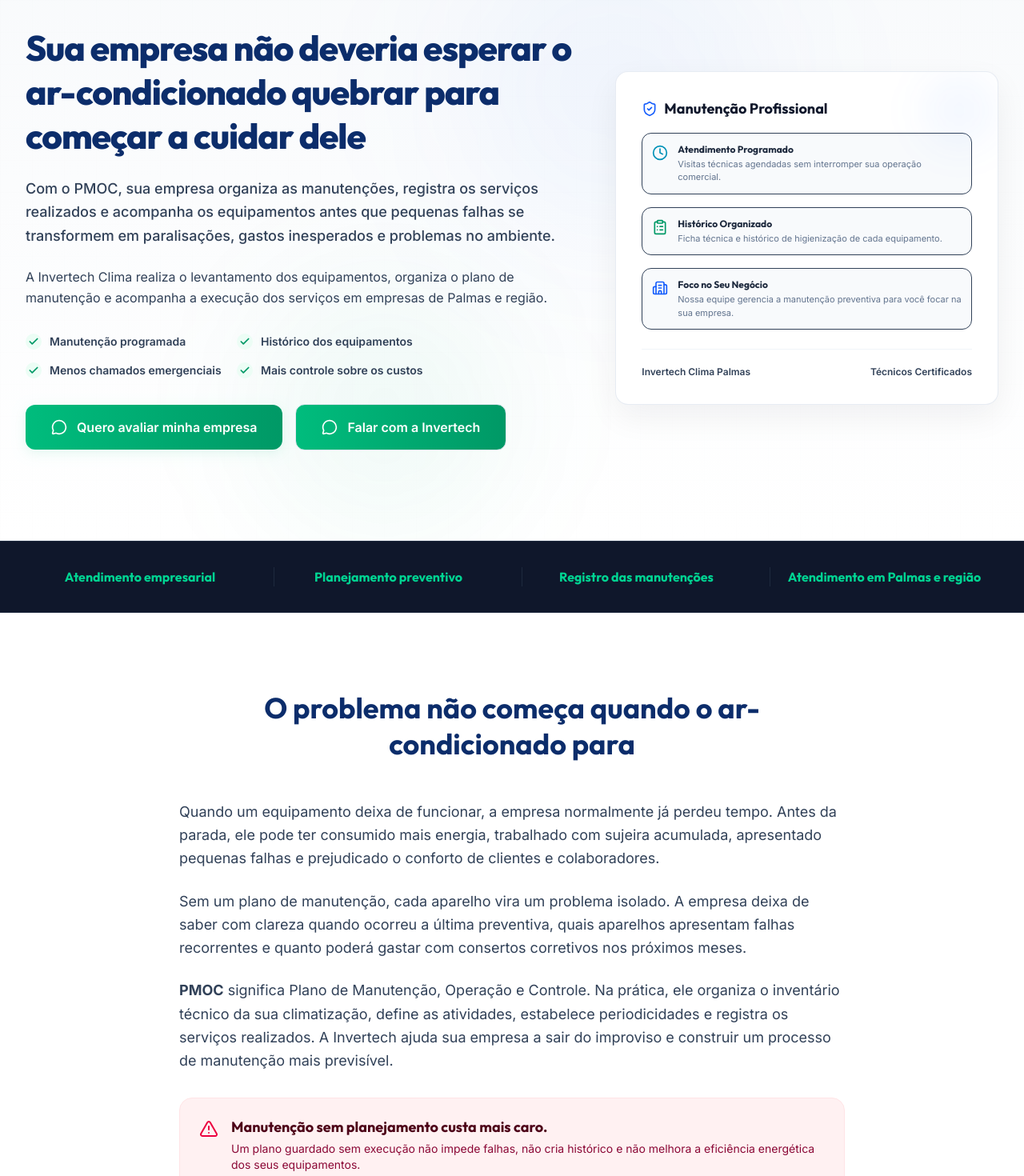
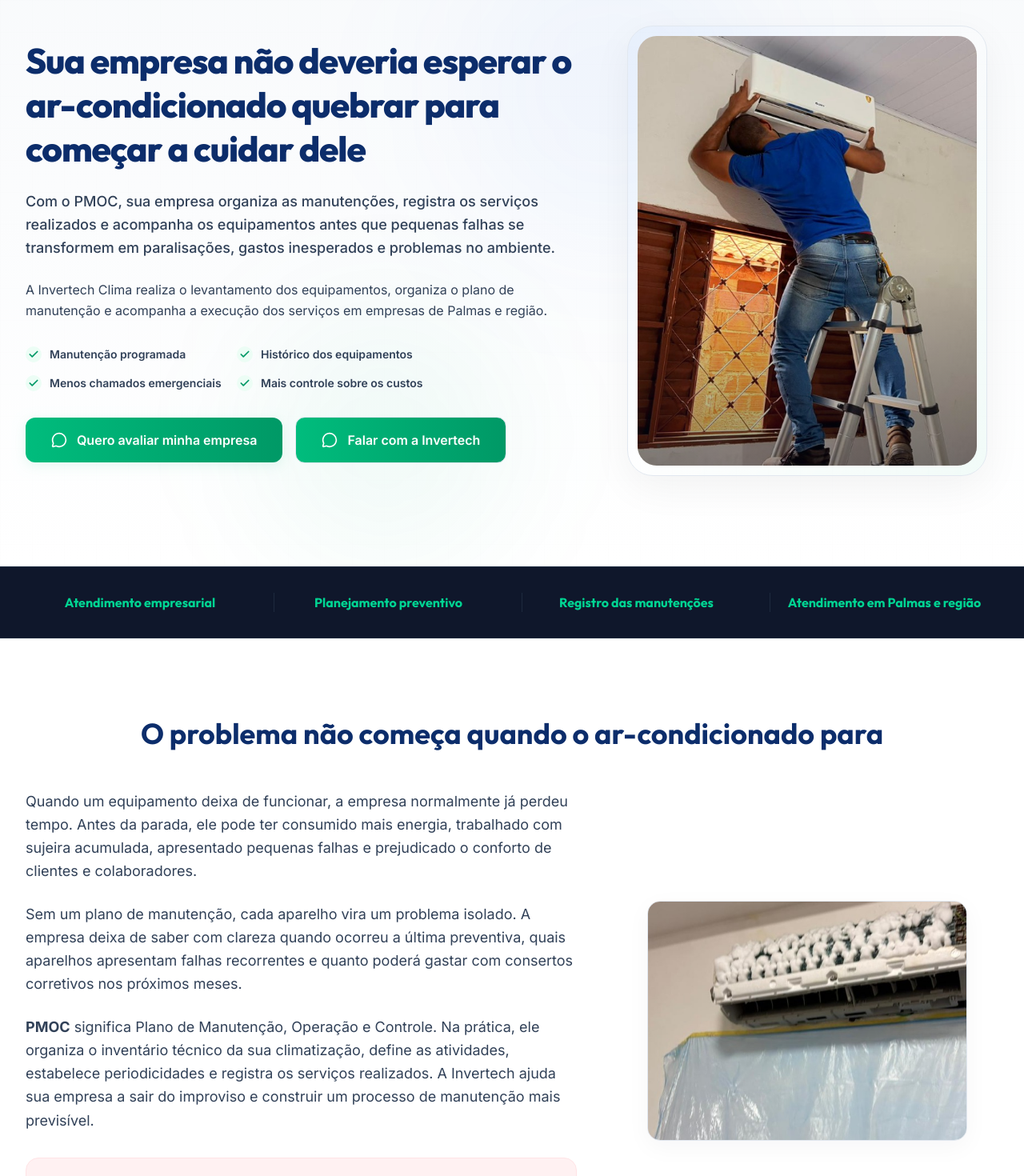
Before and after one commit to Reinatofarias/lpinvertechclima, a Next.js app: page /pmoc-palmas in a window 1280 px wide. Shown: the part 160-1630 px from the top of the page at 80% size. Built offline with nearby package versions, Linux system fonts and the light colour scheme.

Commit message:
design: integrar fotos reais de manutencao e instalacao da home na landing page do pmoc

```diff
--- a/src/app/pmoc-palmas/page.tsx
+++ b/src/app/pmoc-palmas/page.tsx
@@ -1,4 +1,5 @@
 import type { Metadata } from "next";
+import Image from "next/image";
 import {
   Check,
   X,
@@ -130,45 +131,20 @@ export default function PMOCPage() {
                 </div>
               </div>
 
-              {/* Visual Tech Panel (Textual Trust Indicators / Minimal UI) */}
-              <div className="lg:col-span-5 flex flex-col justify-center">
-                <div className="bg-white rounded-2xl border border-slate-200/80 p-6 md:p-8 shadow-[0_15px_40px_rgba(15,23,42,0.06)] relative overflow-hidden">
-                  <div className="absolute top-0 right-0 w-24 h-24 bg-blue-500/5 rounded-full blur-xl pointer-events-none" />
-
-                  <h3 className="font-outfit font-bold text-slate-900 text-lg mb-4 flex items-center gap-2">
-                    <ShieldCheck className="w-5 h-5 text-blue-600" />
-                    Manutenção Profissional
-                  </h3>
-
-                  <div className="space-y-4">
-                    <div className="p-3 bg-slate-50 rounded-xl border border-slate-150 flex items-start gap-3">
-                      <Clock className="w-5 h-5 text-cyan-600 shrink-0 mt-0.5" />
-                      <div>
-                        <h4 className="text-slate-800 text-xs font-bold font-outfit">Atendimento Programado</h4>
-                        <p className="text-[11px] text-slate-500 mt-0.5">Visitas técnicas agendadas sem interromper sua operação comercial.</p>
-                      </div>
-                    </div>
-
-                    <div className="p-3 bg-slate-50 rounded-xl border border-slate-150 flex items-start gap-3">
-                      <ClipboardList className="w-5 h-5 text-emerald-600 shrink-0 mt-0.5" />
-                      <div>
-                        <h4 className="text-slate-800 text-xs font-bold font-outfit">Histórico Organizado</h4>
-                        <p className="text-[11px] text-slate-500 mt-0.5">Ficha técnica e histórico de higienização de cada equipamento.</p>
-                      </div>
-                    </div>
-
-                    <div className="p-3 bg-slate-50 rounded-xl border border-slate-150 flex items-start gap-3">
-                      <Building2 className="w-5 h-5 text-blue-600 shrink-0 mt-0.5" />
-                      <div>
-                        <h4 className="text-slate-800 text-xs font-bold font-outfit">Foco no Seu Negócio</h4>
-                        <p className="text-[11px] text-slate-500 mt-0.5">Nossa equipe gerencia a manutenção preventiva para você focar na sua empresa.</p>
-                      </div>
-                    </div>
-                  </div>
-
-                  <div className="mt-6 pt-5 border-t border-slate-100 flex items-center justify-between text-slate-550 text-xs font-semibold">
-                    <span>Invertech Clima Palmas</span>
-                    <span>Técnicos Certificados</span>
+              {/* Right Column: Visual Composition with Image */}
+              <div className="lg:col-span-5 relative w-full flex items-center justify-center mt-6 lg:mt-0">
+                <div className="relative group w-full max-w-[450px] aspect-[4/5] sm:aspect-[4/4.5] lg:aspect-[4/5] rounded-[32px] p-3 bg-gradient-to-br from-blue-500/5 via-cyan-500/0 to-emerald-500/5 border border-slate-200 shadow-[0_15px_50px_rgba(0,0,0,0.05)] transition-all duration-700 hover:border-emerald-500/25">
+                  <div className="relative w-full h-full rounded-[24px] overflow-hidden">
+                    <Image
+                      src="/images/service-install-2.jpg"
+                      alt="Manutenção Preventiva e Planejamento de PMOC em Palmas-TO pela Invertech Clima"
+                      fill
+                      sizes="(max-w-768px) 100vw, 450px"
+                      priority
+                      className="object-cover object-center transition-transform duration-700 group-hover:scale-105"
+                    />
+                    {/* Visual overlays */}
+                    <div className="absolute inset-0 bg-gradient-to-t from-slate-950/40 via-transparent to-transparent" />
                   </div>
                 </div>
               </div>
@@ -202,14 +178,16 @@ export default function PMOCPage() {
            3. PROBLEMA & SOLUÇÃO PMOC (Merged 3 and 4)
            ============================================ */}
         <section className="py-16 md:py-24 bg-white">
-          <div className="max-w-4xl mx-auto px-4 sm:px-6 lg:px-8">
+          <div className="max-w-7xl mx-auto px-4 sm:px-6 lg:px-8">
             <div className="text-center mb-12">
               <h2 className="text-2xl md:text-4xl font-bold leading-tight font-outfit text-[#0C2D6B]">
                 O problema não começa quando o ar-condicionado para
               </h2>
             </div>
 
-            <div className="space-y-6 text-slate-650 leading-relaxed text-base md:text-lg">
+            <div className="grid grid-cols-1 lg:grid-cols-12 gap-12 items-center">
+              {/* Left text column */}
+              <div className="lg:col-span-7 space-y-6 text-slate-650 leading-relaxed text-base md:text-lg">
                 <p>
                   Quando um equipamento deixa de funcionar, a empresa normalmente já perdeu tempo. Antes da parada, ele pode ter consumido mais energia, trabalhado com sujeira acumulada, apresentado pequenas falhas e prejudicado o conforto de clientes e colaboradores.
                 </p>
@@ -219,7 +197,6 @@ export default function PMOCPage() {
                 <p>
                   <strong>PMOC</strong> significa Plano de Manutenção, Operação e Controle. Na prática, ele organiza o inventário técnico da sua climatização, define as atividades, estabelece periodicidades e registra os serviços realizados. A Invertech ajuda sua empresa a sair do improviso e construir um processo de manutenção mais previsível.
                 </p>
-            </div>
 
                 {/* Block highlight */}
                 <div className="mt-8 p-6 bg-rose-50 rounded-2xl border border-rose-100 flex items-start gap-4">
@@ -231,6 +208,21 @@ export default function PMOCPage() {
                     <p className="text-sm text-rose-900 mt-1">
                       Um plano guardado sem execução não impede falhas, não cria histórico e não melhora a eficiência energética dos seus equipamentos.
                     </p>
+                  </div>
+                </div>
+              </div>
+
+              {/* Right image column */}
+              <div className="lg:col-span-5 relative w-full flex items-center justify-center">
+                <div className="relative group w-full max-w-[400px] aspect-[4/3] rounded-2xl overflow-hidden border border-slate-200 shadow-[0_8px_30px_rgba(15,23,42,0.04)]">
+                  <Image
+                    src="/images/cleaning-service.jpg"
+                    alt="Higienização de ar-condicionado em Palmas-TO pela Invertech Clima"
+                    fill
+                    sizes="(max-w-768px) 100vw, 400px"
+                    className="object-cover object-center transition-transform duration-550 group-hover:scale-103"
+                  />
+                </div>
               </div>
             </div>
           </div>
```
Lines whose indentation alone changed are shown as unchanged.
